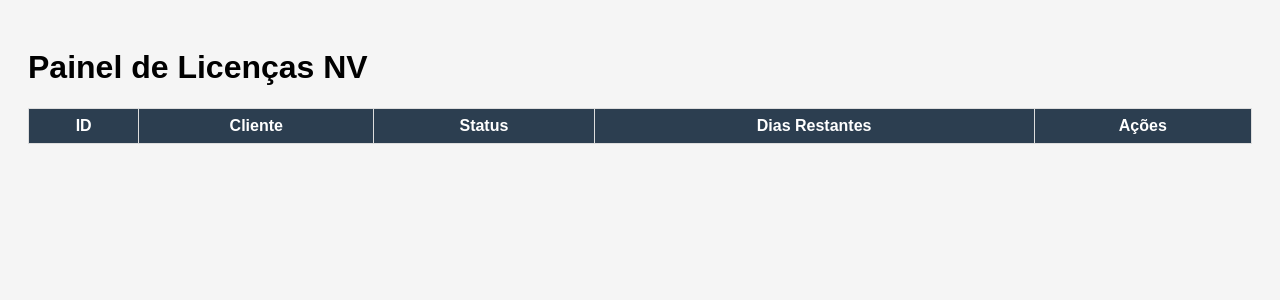
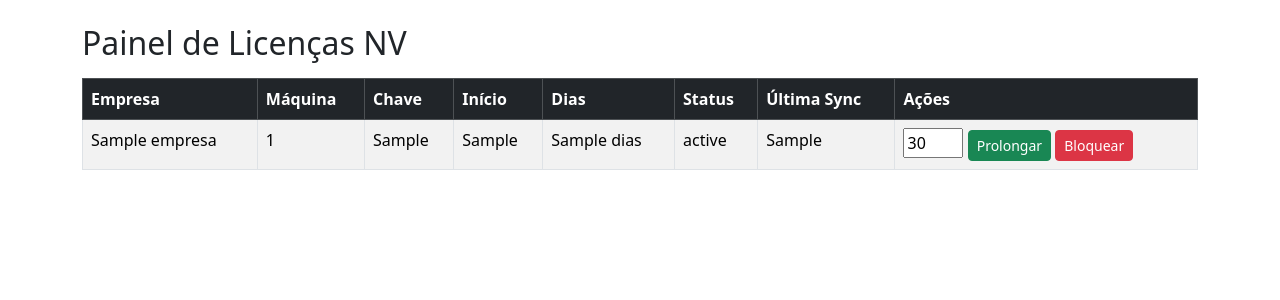
Before and after one commit to servidor879909499/servidor_licencas, a Flask app: page / in a window 1280 px wide. Shown: the top 300 px of the page. Run offline with Flask 3, Linux system fonts and the light colour scheme; a database or web service that is not in the repository returns one stand-in record (values such as "Sample title"); lists and menus that the app fills with data are empty; some libraries are stand-ins or nearby versions.

Commit message:
Update painel.html

```diff
--- a/templates/painel.html
+++ b/templates/painel.html
@@ -3,42 +3,47 @@
 <head>
     <meta charset="UTF-8">
     <title>Painel de Licenças NV</title>
-    <style>
-        body { font-family: Arial, sans-serif; background: #f5f5f5; padding: 20px; }
-        table { width: 100%; border-collapse: collapse; margin-top: 20px; background: white; }
-        th, td { border: 1px solid #ddd; padding: 8px; text-align: center; }
-        th { background: #2c3e50; color: white; }
-        button { padding: 5px 10px; border: none; cursor: pointer; border-radius: 4px; }
-        .prolongar { background: #27ae60; color: white; }
-        .bloquear { background: #c0392b; color: white; }
-    </style>
+    <link href="https://cdn.jsdelivr.net/npm/bootstrap@5.3.2/dist/css/bootstrap.min.css" rel="stylesheet">
 </head>
 <body>
-    <h1>Painel de Licenças NV</h1>
-    <table>
+<div class="container mt-4">
+    <h2>Painel de Licenças NV</h2>
+    <table class="table table-striped table-bordered mt-3">
+        <thead class="table-dark">
             <tr>
-            <th>ID</th>
-            <th>Cliente</th>
+                <th>Empresa</th>
+                <th>Máquina</th>
+                <th>Chave</th>
+                <th>Início</th>
+                <th>Dias</th>
                 <th>Status</th>
-            <th>Dias Restantes</th>
+                <th>Última Sync</th>
                 <th>Ações</th>
             </tr>
-        {% for lic in licencas %}
+        </thead>
+        <tbody>
+            {% for cliente in clientes %}
             <tr>
-            <td>{{ lic.id }}</td>
-            <td>{{ lic.cliente }}</td>
-            <td>{{ lic.status }}</td>
-            <td>{{ lic.dias }}</td>
+                <td>{{ cliente[1] }}</td>
+                <td>{{ cliente[2] }}</td>
+                <td>{{ cliente[3] }}</td>
+                <td>{{ cliente[4] }}</td>
+                <td>{{ cliente[5] }}</td>
+                <td>{{ cliente[6] }}</td>
+                <td>{{ cliente[7] }}</td>
                 <td>
-                <form action="{{ url_for('prolongar', licenca_id=lic.id) }}" method="post" style="display:inline;">
-                    <button class="prolongar">Prolongar</button>
+                    <form action="{{ url_for('prolongar', cliente_id=cliente[0]) }}" method="post" style="display:inline-block">
+                        <input type="number" name="dias" value="30" min="1" style="width:60px">
+                        <button class="btn btn-success btn-sm">Prolongar</button>
                     </form>
-                <form action="{{ url_for('bloquear', licenca_id=lic.id) }}" method="post" style="display:inline;">
-                    <button class="bloquear">Bloquear</button>
+                    <form action="{{ url_for('bloquear', cliente_id=cliente[0]) }}" method="post" style="display:inline-block">
+                        <button class="btn btn-danger btn-sm">Bloquear</button>
                     </form>
                 </td>
             </tr>
             {% endfor %}
+        </tbody>
     </table>
+</div>
 </body>
 </html>
```
Lines whose indentation alone changed are shown as unchanged.
